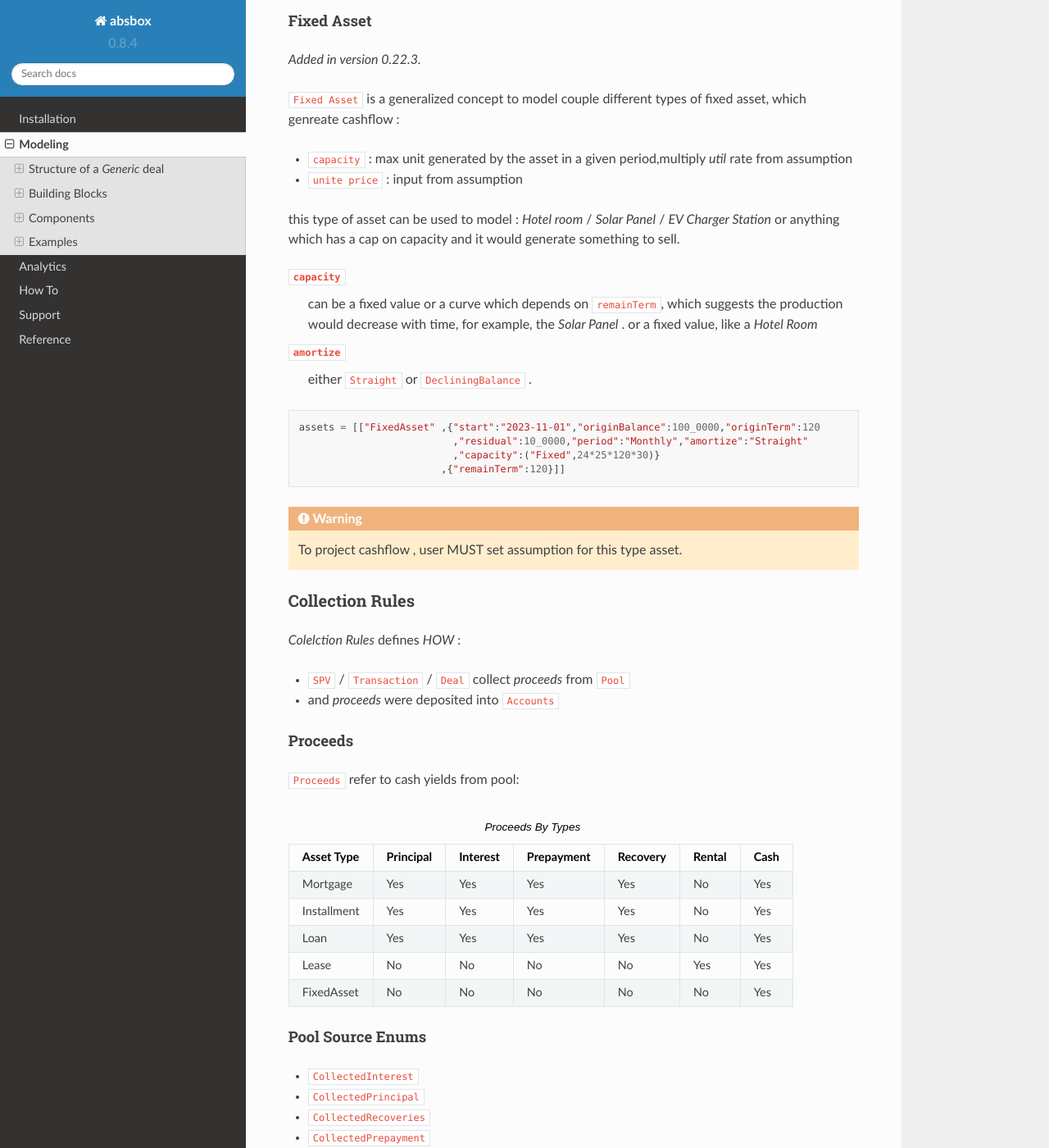
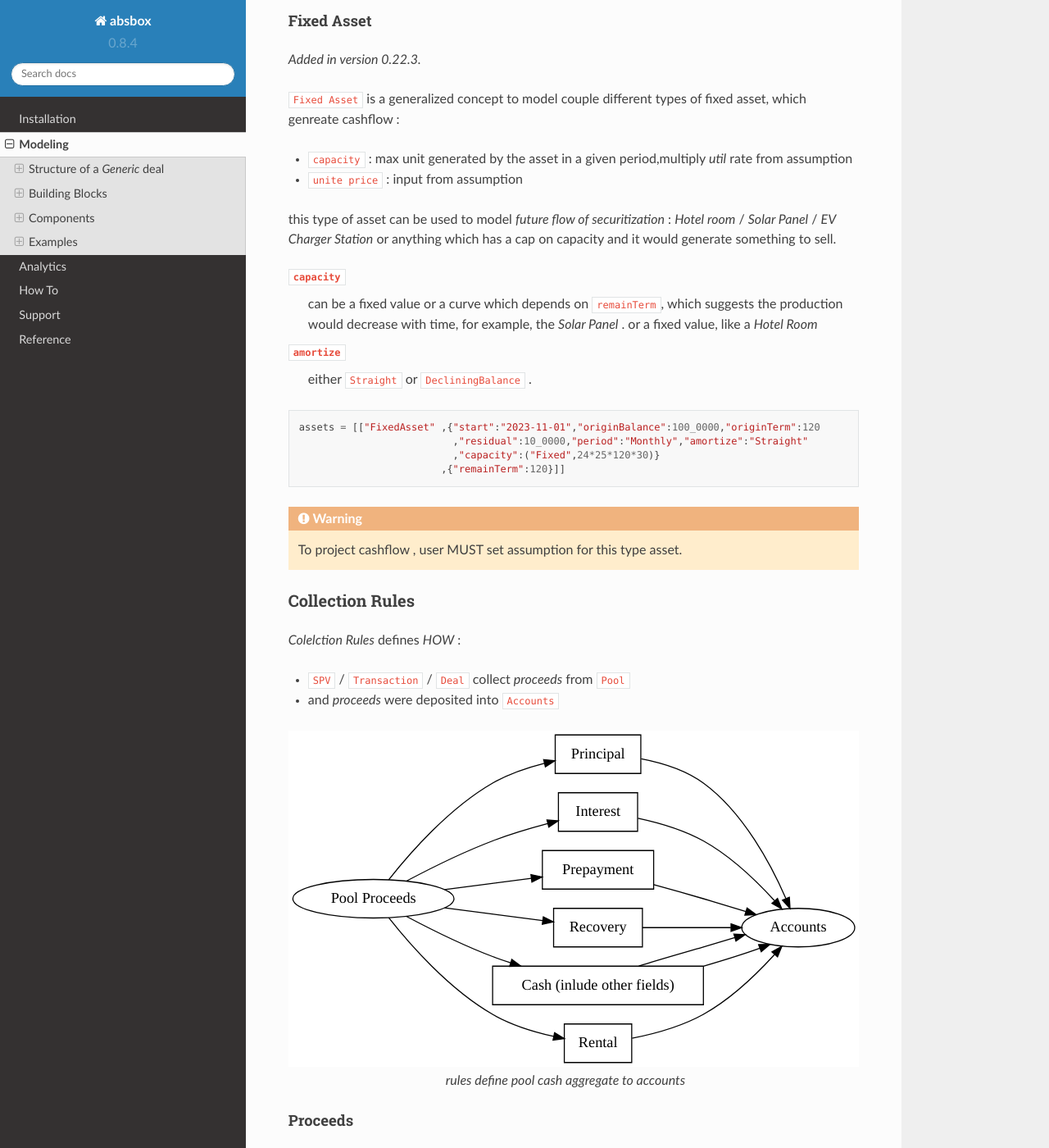
Before and after one commit to yellowbean/absbox-doc, a Sphinx documentation site: the page built from docs/source/modeling.rst, in a window 1280 px wide and 1400 px high, scrolled down 21281 px. Shown: the whole window at 82% size. Built offline with Sphinx 7.4.7 and the Read the Docs theme 2.0.0, drawn with Linux system fonts in a browser that asks for light colours; some of the changed lines change nothing that is shown.

Commit message:
update rule

```diff
--- a/docs/source/modeling.rst
+++ b/docs/source/modeling.rst
@@ -1007,7 +1007,7 @@ Fixed Asset
 * ``capacity`` : max unit generated by the asset in a given period,multiply `util` rate from assumption
 * ``unite price`` : input from assumption
 
-this type of asset can be used to model : `Hotel room` / `Solar Panel` / `EV Charger Station` or anything which has a cap on capacity and it would generate something to sell.
+this type of asset can be used to model `future flow of securitization` : `Hotel room` / `Solar Panel` / `EV Charger Station` or anything which has a cap on capacity and it would generate something to sell.
 
 ``capacity``
   can be a fixed value or a curve which depends on ``remainTerm``, which suggests the production would decrease with time, for example, the `Solar Panel` . or a fixed value, like a `Hotel Room`
@@ -1034,6 +1034,38 @@ Collection Rules
 
 *  ``SPV`` / ``Transaction`` / ``Deal`` collect *proceeds* from ``Pool``
 *  and *proceeds* were deposited into ``Accounts``
+
+.. graphviz::
+    :name: sphinx.ext.graphviz
+    :caption: rules define pool cash aggregate to accounts
+    :alt: pool-to-account-rule
+    :align: center
+
+    digraph {
+        rankdir = LR
+        "Pool Proceeds" -> Principal
+        "Pool Proceeds" -> Interest
+        "Pool Proceeds" -> Prepayment
+        "Pool Proceeds" -> Recovery
+        "Pool Proceeds" -> Cash
+        "Pool Proceeds" -> Rental
+        Principal [shape=box]
+        Interest [shape=box]
+        Prepayment [shape=box]
+        Recovery [shape=box]
+        Cash [shape=box,label="Cash (inlude other fields)"]
+        Rental [shape=box]
+        Principal -> "Accounts"
+        Cash -> "Accounts"
+        Prepayment -> "Accounts"
+        Interest -> "Accounts"
+        Recovery -> "Accounts"
+        Cash -> "Accounts"
+        Rental -> "Accounts"
+    }
+
+
+
 
 Proceeds
 ^^^^^^^^^^
```
